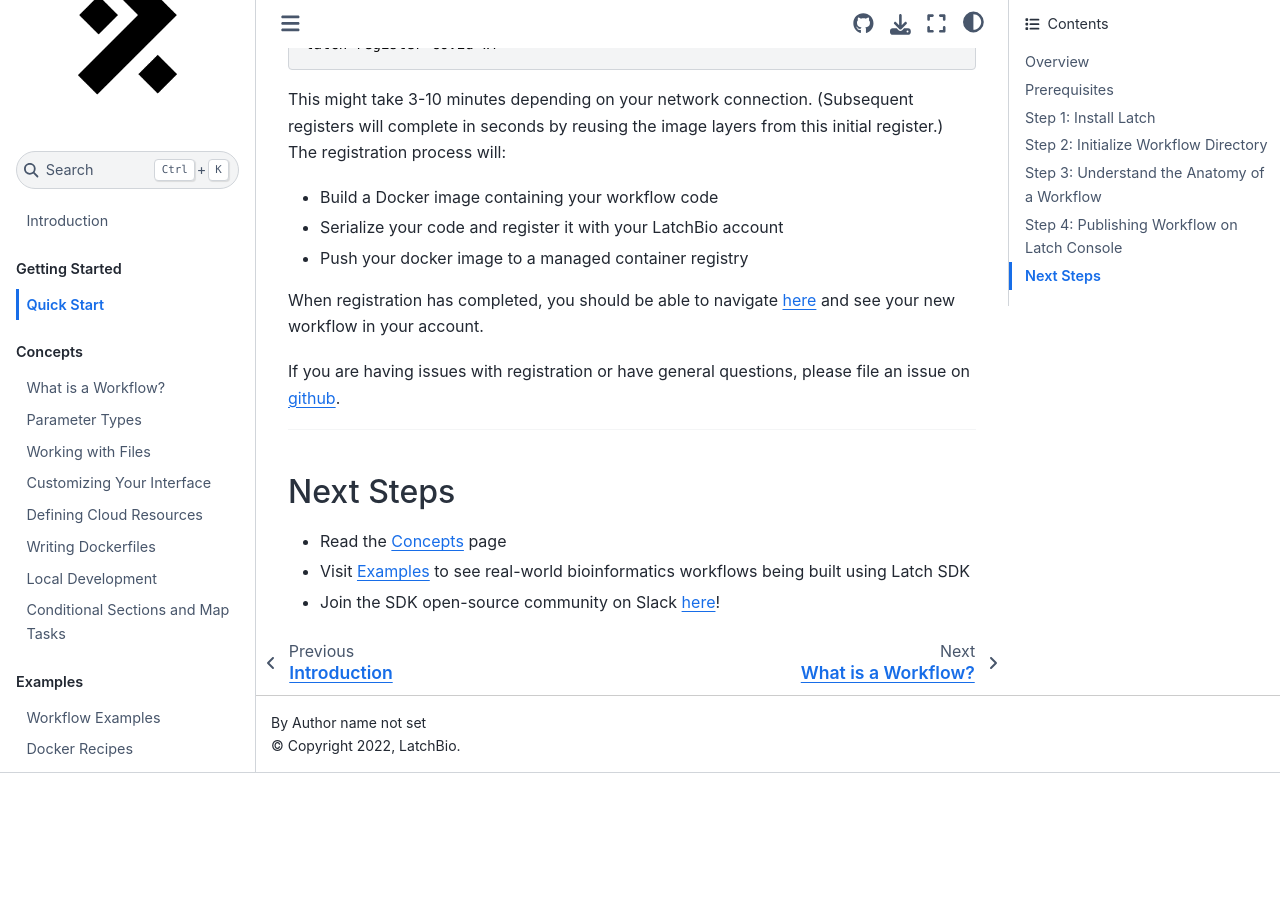
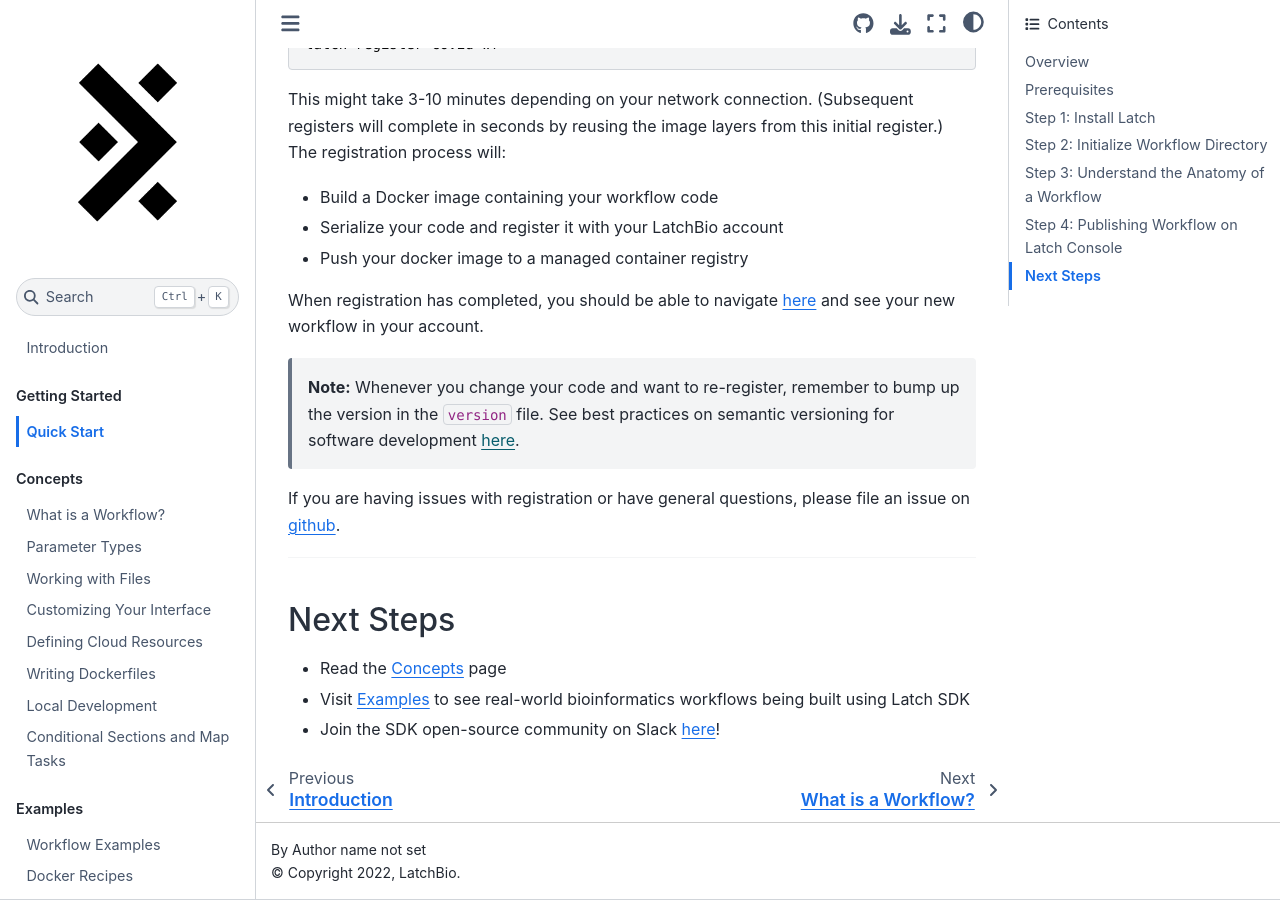
Before and after one commit to latchbio/latch, a Sphinx documentation site: the page built from docs/source/getting_started/quick_start.md, in a window 1280 px wide and 900 px high, scrolled down 9470 px. Built offline with Sphinx 7.4.7 and the Sphinx Book theme 1.1.4, drawn with Linux system fonts in a browser that asks for light colours; before the commit the page ends 10243 px from its top, so only the background shows below that.

Commit message:
added note for people to bump version

```diff
--- a/docs/source/getting_started/quick_start.md
+++ b/docs/source/getting_started/quick_start.md
@@ -356,6 +356,9 @@
 
 When registration has completed, you should be able to navigate [here](console.latch.bio/workflows) and see your new workflow in your account.
 
+> **Note:**
+Whenever you change your code and want to re-register, remember to bump up the version in the `version` file. See best practices on semantic versioning for software development [here](https://semver.org/).
+
 If you are having issues with registration or have general questions, please
 file an issue on [github](https://github.com/latchbio/latch).
 
```
